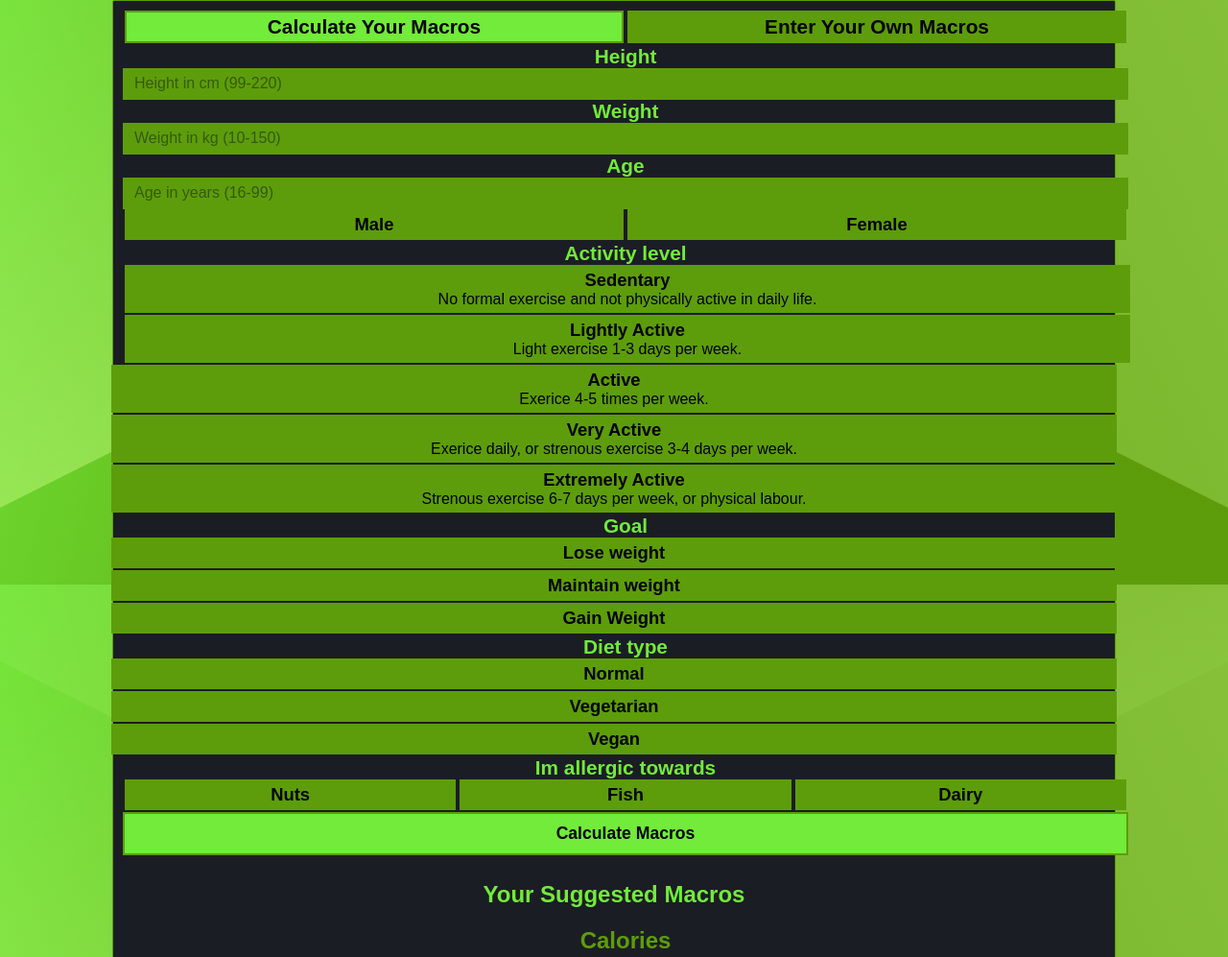
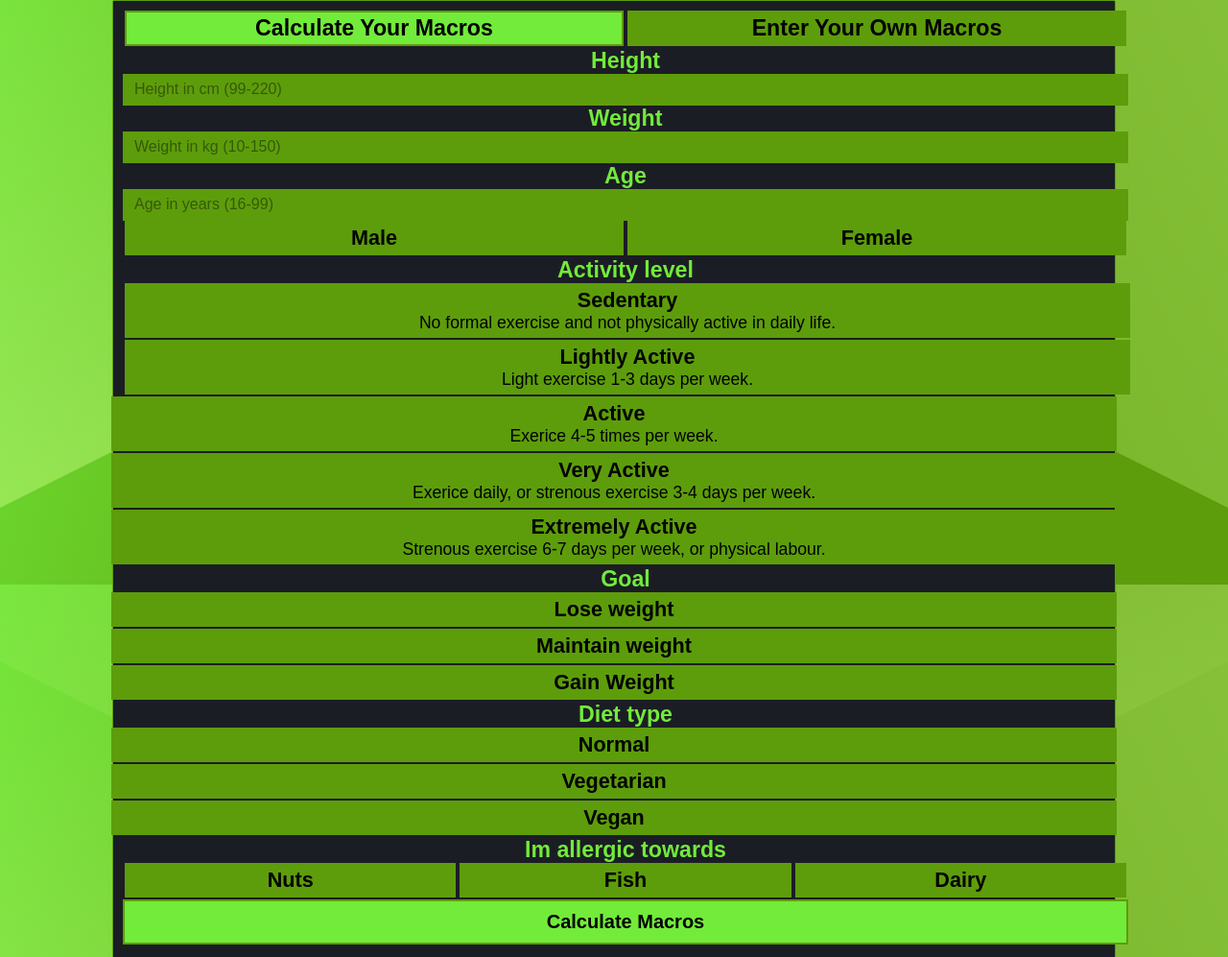
Before and after one commit to make-it-bit/Arti-Project7, a website built with webpack: page src/index.html in a window 1280 px wide. Shown: the part 191-1188 px from the top of the page at 96% size. Built offline with nearby package versions, Linux system fonts and the light colour scheme; a web font is replaced by a local one.

Commit message:
more styling

```diff
--- a/src/styles/main-index.scss
+++ b/src/styles/main-index.scss
@@ -73,12 +73,16 @@ input[type=checkbox] {
 }
 
 .big_label {
-    font-size: 1.3rem;
+    font-size: 1.45rem;
     font-weight: 550;
 }
 
+.small_label span {
+    font-size: 1.1rem;
+}
+
 .small_label span:first-of-type{
-    font-size: 1.15rem;
+    font-size: 1.35rem;
 }
 
 .radio_label:has(> input:checked) {
@@ -97,7 +101,7 @@ input[type=checkbox] {
     color: variables.$header-color;
     margin-top: 5px;
     font-weight: 600;
-    font-size: 1.5rem;
+    font-size: 1.6rem;
 }
 
 .macro_results h2 {
@@ -131,7 +135,7 @@ input[type=number]::-webkit-inner-spin-button {
 button {
     background-color: variables.$other-color-2;
     padding: 10px 5px;
-    font-size: 1.1rem;
+    font-size: 1.25rem;
     font-weight: 550;
     border: 2px solid variables.$border-color;
 }
```
